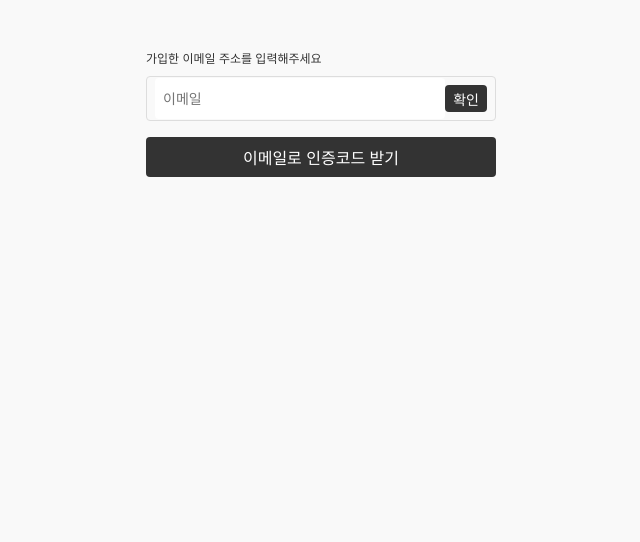
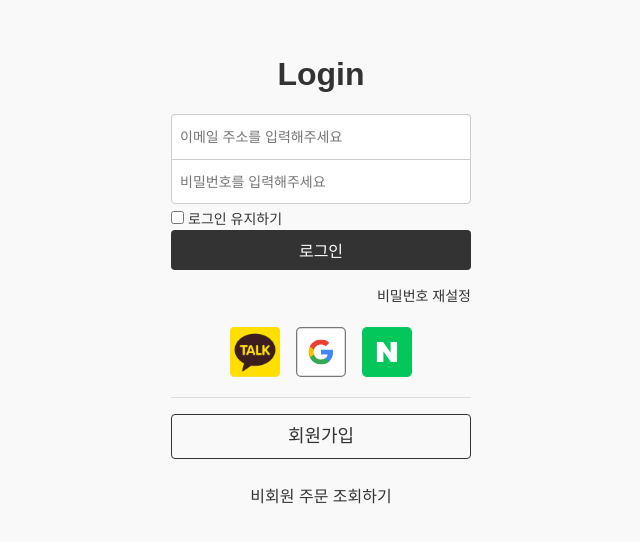
Before and after one commit to FB-CodeQuest/my-room, a React (Create React App) app in the folder frontend/: page / in a window 1280 px wide. Shown: the top 542 px of the page, without its empty margins (319-959 px from the left). Built offline with nearby package versions, Linux system fonts and the light colour scheme.

Commit message:
Feat: 로그인페이지 서버연결

```diff
--- a/frontend/src/App.js
+++ b/frontend/src/App.js
@@ -6,9 +6,9 @@ import PasswordResetPage from "./pages/PasswordReset/PasswordResetPage";
 function App() {
   return (
     <>
-     {/*<LoginPage />*/}
-     {/*   <SignUpPage />*/}
-        <PasswordResetPage/>
+     <LoginPage />
+        {/*<SignUpPage />*/}
+        {/*<PasswordResetPage/>*/}
     </>
   );
 }
--- a/frontend/src/pages/Login/LoginPage.jsx
+++ b/frontend/src/pages/Login/LoginPage.jsx
@@ -8,13 +8,41 @@ import LinkButton from "../../components/LinkButton";
 import ToggleButton from "../../components/ToggleButton/ToggleButton";
 
 import {useState} from "react";
+import axiosInstance from "../../utils/axiosInstance";
 const LoginPage = () => {
     const [email, setEmail] = useState('');
     const [password, setPassword] = useState('');
+
     const [order, setOrder] = useState('');
     const [orderNumber, setOrderNumber] = useState('');
     const [isChecked, setIsChecked] = useState(false);
+    const [isLoading, setIsLoading] = useState(false);
+    const handleLogin = async (e) => {
+        e.preventDefault();
+        setIsLoading(true);
+        try{
+            const response = await axiosInstance.post("/users/login",{
+               email,
+               password
+            });
 
+            if(response.status === 200){
+                const {userId, name} = response.data;
+                alert(`환영합니다,${name}님!`);
+                window.location.href = "/";
+            }
+        } catch (error) {
+            if(error.response && error.response.status === 401) {
+                alert("이메일 또는 비밀번호가 일지하지 않습니다");
+            } else {
+                alert("로그인 요청 중 문제가 발생했습니다");
+                console.log("로그인 문제발생")
+            }
+
+        }finally {
+            setIsLoading(false);
+        }
+    }
     const handleChange = (e) => {
         setIsChecked((prev) => !prev);
     };
@@ -22,7 +50,7 @@ const LoginPage = () => {
         <div className={"login"}>
             <h2>Login</h2>
             <div className={"login-container"}>
-                <Form className={"login-form"}>
+                <Form className={"login-form"} onSubmit={handleLogin}>
                     <div className={"input-wrap"}>
                         <Input
                             type={"email"}
@@ -30,6 +58,7 @@ const LoginPage = () => {
                             label={"이메일"}
                             placeholder={"이메일 주소를 입력해주세요"}
                             onChange={(e) => setEmail(e.target.value)}
+                            required
                         />
                         <Input
                             type={"password"}
@@ -37,6 +66,7 @@ const LoginPage = () => {
                             label={"비밀번호"}
                             placeholder={"비밀번호를 입력해주세요"}
                             onChange={(e) => setPassword(e.target.value)}
+                            required
                         />
                     </div>
                     <CheckBox id={"remember"}
@@ -44,7 +74,9 @@ const LoginPage = () => {
                               checked={isChecked}
                               onChange={handleChange}
                               />
-                    <Button type={"submit"}>로그인</Button>
+                    <Button type={"submit"}>
+                        {isLoading ? "로그인 중..." : "로그인"}
+                    </Button>
                 </Form>
                 <LinkButton to={"#"} className={"password-reset"}>비밀번호 재설정</LinkButton>
                 <div className={"sns-login"}>
```
